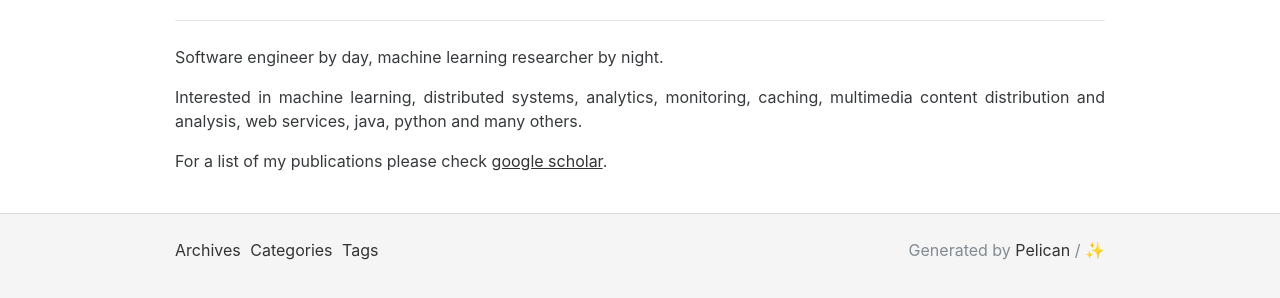
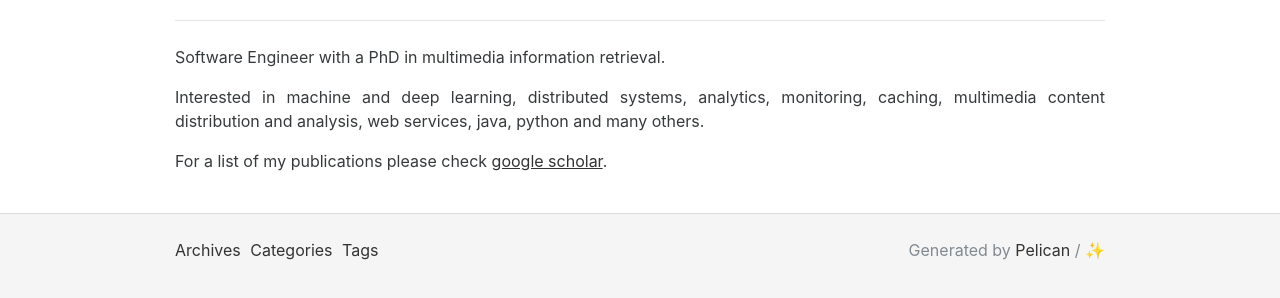
Before and after one commit to nicktgr15/nicktgr15.github.io, a plain HTML site: page pages/about.html in a window 1280 px wide. Shown: the part 220-518 px from the top of the page. Drawn offline with Linux system fonts and the light colour scheme.

Commit message:
update-about

```diff
--- a/pages/about.html
+++ b/pages/about.html
@@ -20,7 +20,7 @@
   <link rel="stylesheet" href="https://nicktgr15.github.io/theme/css/style.css">
 
 
-<meta name="description" content="Software engineer by day, machine learning researcher by night. Interested in machine learning, distributed systems, analytics, monitoring, caching, multimedia content distribution and analysis, web services, java, python and many others. For a list of my publications please check google scholar.">
+<meta name="description" content="Software Engineer with a PhD in multimedia information retrieval. Interested in machine and deep learning, distributed systems, analytics, monitoring, caching, multimedia content distribution and analysis, web services, java, python and many others. For a list of my publications please check google scholar.">
 <script>
   (function(i, s, o, g, r, a, m) {
     i['GoogleAnalyticsObject'] = r;
@@ -64,8 +64,8 @@
       <hr>
 <article class="article">
   <div class="content">
-    <p>Software engineer by day, machine learning researcher by night.</p>
-<p>Interested in machine learning, distributed systems, analytics, monitoring, caching, multimedia content distribution and analysis, web services, java, python and many others.</p>
+    <p>Software Engineer with a PhD in multimedia information retrieval. </p>
+<p>Interested in machine and deep learning, distributed systems, analytics, monitoring, caching, multimedia content distribution and analysis, web services, java, python and many others.</p>
 <p>For a list of my publications please check <a href="https://scholar.google.co.uk/citations?user=3JJZYIsAAAAJ&amp;hl=en">google scholar</a>.</p>
   </div>
 </article>
```
Also changed, not shown: analysing-100gb-of-aerial-photos-to-identify-sea-lions-using-tensorflow-and-spark-on-aws.html (+1 -1 lines), building-and-benchmarking-my-own-deep-learning-server.html (+1 -1 lines), category/machine-learning.html (+1 -1 lines), drafts/10-minute-intro-to-convolutional-neural-networks.html (+1 -1 lines), drafts/controlling-infrared-devices-with-alexa-arduino-and-aws-lambda.html (+1 -1 lines), drafts/lets-talk-about-loss-functions.html (+1 -1 lines), drafts/writing-a-phd-thesis-in-latex.html (+1 -1 lines).
